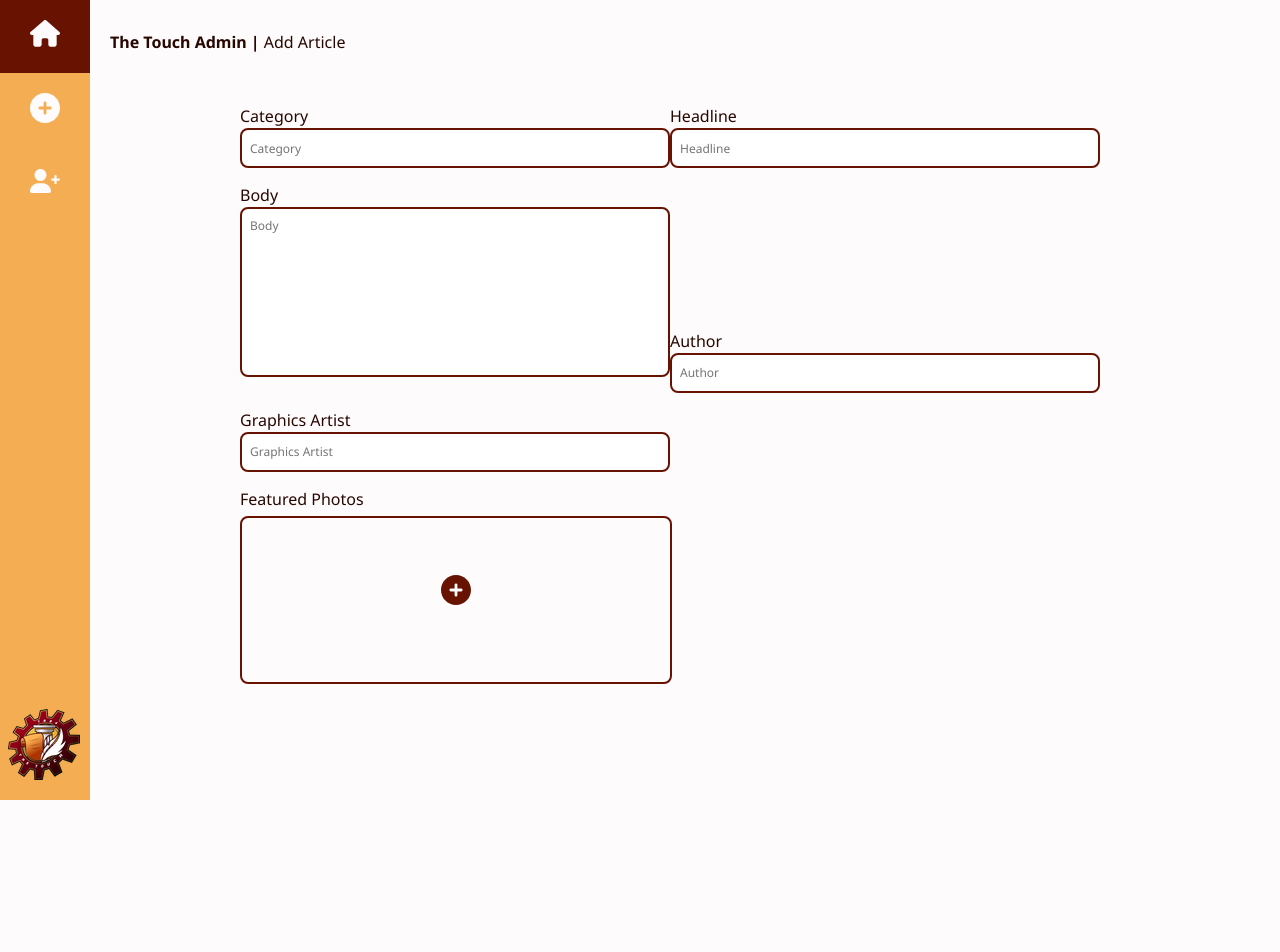
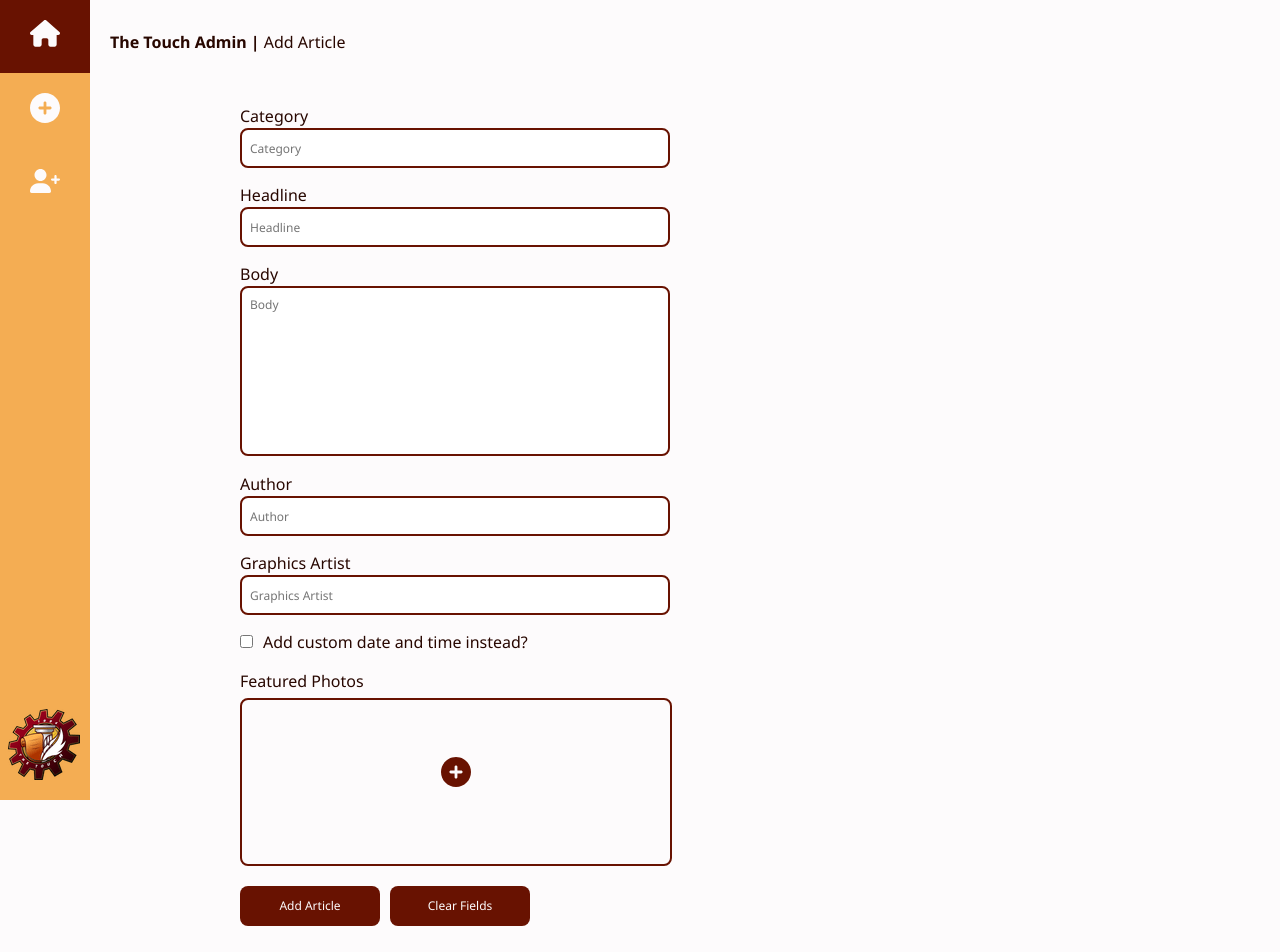
Before and after one commit to chrisg25/thetouch-v2, a React (Vite) app in the folder admin-client/: page / in a window 1280 px wide. Shown: the top 952 px of the page. Before the commit the page ends 800 px from the top, so only its background shows below. Built offline with nearby package versions, Linux system fonts and the light colour scheme.

Commit message:
added custom date time input and error handler

```diff
--- a/admin-client/src/components/inputs/CustomInput.tsx
+++ b/admin-client/src/components/inputs/CustomInput.tsx
@@ -12,16 +12,28 @@ import PlusIcon from "../icons/PlusIcon";
 interface CustomInputProps {
   labelPlaceholder: string;
   value?: string;
+  dateValue?: string;
+  timeValue?: string;
   photos?: PhotoType[];
   type: string;
   inputName: string;
+  hasCustomDate?: boolean;
+  errors: ErrorType[];
   onChange: (e: ChangeEvent<HTMLInputElement | HTMLTextAreaElement>) => void;
   onRemovePhoto?: (photoId: string) => void;
   onSelectedItemHandler?: (inputName: string, name: string, id: number) => void;
+  onClearDateTimeValues?: () => void;
+  onHasCustomDateHandler?: () => void;
+  onRemoveError: (errorFor: string) => void;
 }
 interface PhotoType {
   id: string;
   url: string;
+}
+
+interface ErrorType {
+  for: string;
+  message: string;
 }
 
 const CustomInput: FC<CustomInputProps> = ({
@@ -30,18 +42,25 @@ const CustomInput: FC<CustomInputProps> = ({
   labelPlaceholder,
   type,
   inputName,
+  dateValue,
+  timeValue,
+  errors,
+  hasCustomDate,
   onChange,
   onRemovePhoto,
   onSelectedItemHandler,
+  onClearDateTimeValues,
+  onHasCustomDateHandler,
+  onRemoveError,
 }) => {
   // state for showing dropdown if inputType = "dropdown"
   const [showDropdown, setShowDropdown] = useState<boolean>(false);
   const fileInputRef = useRef<HTMLInputElement | null>(null);
 
   let inputComponent: ReactNode;
-  if (type === "dropdown") {
+  if (type === "text") {
     inputComponent = (
-      <>
+      <div>
         <label className="add-articles__category-label" htmlFor="category">
           {labelPlaceholder}
           <input
@@ -51,9 +70,36 @@ const CustomInput: FC<CustomInputProps> = ({
             placeholder={labelPlaceholder}
             value={value}
             onChange={onChange}
-            onFocus={() => setShowDropdown((prevState) => true)}
+            onFocus={() => onRemoveError(inputName)}
           />
         </label>
+        {errors.findIndex((err) => err.for === inputName) > -1 && (
+          <h1 style={{ color: "red" }}>Field Required!</h1>
+        )}
+      </div>
+    );
+  }
+  if (type === "dropdown") {
+    inputComponent = (
+      <div>
+        <label className="add-articles__category-label" htmlFor="category">
+          {labelPlaceholder}
+          <input
+            className="add-articles__input-field"
+            name={inputName}
+            type="text"
+            placeholder={labelPlaceholder}
+            value={value}
+            onChange={onChange}
+            onFocus={() => {
+              onRemoveError(inputName);
+              setShowDropdown((prevState) => true);
+            }}
+          />
+        </label>
+        {errors.findIndex((err) => err.for === inputName) > -1 && (
+          <h1 style={{ color: "red" }}>Field Required!</h1>
+        )}
         <Dropdown
           inputName={inputName}
           value={value as string}
@@ -61,6 +107,69 @@ const CustomInput: FC<CustomInputProps> = ({
           setShowDropdown={() => setShowDropdown((prevState) => !prevState)}
           onSelectedItemHandler={onSelectedItemHandler}
         />
+      </div>
+    );
+  }
+  if (type === "dateTime") {
+    inputComponent = (
+      <>
+        <label
+          className="add-articles__category-label"
+          htmlFor="checkbox"
+          style={{ display: "block" }}
+        >
+          <input
+            id="checkbox"
+            name="checkboxx"
+            type="checkbox"
+            style={{ marginRight: "10px", marginTop: "4px" }}
+            onClick={() => {
+              onHasCustomDateHandler?.();
+              onClearDateTimeValues?.();
+            }}
+          />
+          Add custom date and time instead?
+        </label>
+        {hasCustomDate && (
+          <>
+            <div>
+              <label className="add-articles__category-label" htmlFor="date">
+                Date
+                <input
+                  name="date"
+                  className="add-articles__input-field"
+                  type="date"
+                  onChange={onChange}
+                  value={dateValue}
+                  style={{ display: "block" }}
+                  onFocus={() => onRemoveError("date")}
+                />
+              </label>
+              {hasCustomDate &&
+                errors.findIndex((err) => err.for === "date") > -1 && (
+                  <h1 style={{ color: "red" }}>Field Required!</h1>
+                )}
+            </div>
+            <div>
+              <label className="add-articles__category-label" htmlFor="time">
+                Time
+                <input
+                  name="time"
+                  type="time"
+                  className="add-articles__input-field"
+                  onChange={onChange}
+                  value={timeValue}
+                  style={{ display: "block" }}
+                  onFocus={() => onRemoveError("time")}
+                />
+                {hasCustomDate &&
+                  errors.findIndex((err) => err.for === "time") > -1 && (
+                    <h1 style={{ color: "red" }}>Field Required!</h1>
+                  )}
+              </label>
+            </div>
+          </>
+        )}
       </>
     );
   }
@@ -101,23 +210,10 @@ const CustomInput: FC<CustomInputProps> = ({
       </div>
     );
   }
-  if (type === "text") {
-    inputComponent = (
-      <label className="add-articles__category-label" htmlFor="category">
-        {labelPlaceholder}
-        <input
-          className="add-articles__input-field"
-          name={inputName}
-          type="text"
-          placeholder={labelPlaceholder}
-          value={value}
-          onChange={onChange}
-        />
-      </label>
-    );
-  }
+
   if (type === "textarea") {
     inputComponent = (
+      <>
         <label className="add-articles__category-label" htmlFor="category">
           {labelPlaceholder}
           <textarea
@@ -126,8 +222,13 @@ const CustomInput: FC<CustomInputProps> = ({
             placeholder={labelPlaceholder}
             value={value}
             onChange={onChange}
+            onFocus={() => onRemoveError(inputName)}
           />
         </label>
+        {errors.findIndex((err) => err.for === inputName) > -1 && (
+          <h1 style={{ color: "red" }}>Field Required!</h1>
+        )}
+      </>
     );
   }
 
--- a/admin-client/src/hooks/useArticleInputHandler.tsx
+++ b/admin-client/src/hooks/useArticleInputHandler.tsx
@@ -3,7 +3,7 @@ import { useLocation } from "react-router-dom";
 import { v4 as uuid } from "uuid";
 
 interface ArticleType {
-  category: "";
+  category: string;
   headline: string;
   body: string;
   authored_by: string;
@@ -13,11 +13,18 @@ interface ArticleType {
   photos: PhotoType[];
   date?: string;
   time?: string;
+  createdAt?: string;
+  error?: string;
 }
 
 interface PhotoType {
   id: string;
   url: string;
+}
+
+interface ErrorType {
+  for: string;
+  message: string;
 }
 
 const useInputHandler = () => {
@@ -30,9 +37,13 @@ const useInputHandler = () => {
     graphics_by: "",
     graphics_by_id: null,
     photos: [],
+    date: "",
+    time: "",
   });
+  const [errors, setErrors] = useState<ErrorType[]>([]);
   const { pathname } = useLocation();
-
+  // state for showing custom date and time input
+  const [hasCustomDate, setHasCustomDate] = useState<boolean>(false);
   useEffect(() => {
     // Fetch Article Details to be edited
   }, [pathname]);
@@ -67,9 +78,13 @@ const useInputHandler = () => {
         ...prevState,
         [e.target.name]: e.target.value,
       }));
+      setErrors((prevErrors) => [
+        ...prevErrors.filter((err) => err.for !== e.target.name),
+      ]);
     }
   };
 
+  // Removes a photo from articleDetails.photo
   const onRemovePhoto = (photoId: string) => {
     setArticleDetails((prevState) => ({
       ...prevState,
@@ -89,11 +104,39 @@ const useInputHandler = () => {
     }));
   };
 
+  const onClearDateTimeValues = () => {
+    setArticleDetails((prevState) => ({
+      ...prevState,
+      date: "",
+      time: "",
+    }));
+  };
+
+  const onErrorOccured = (errorDetails: ErrorType) => {
+    setErrors((prevState) => [...prevState, errorDetails]);
+  };
+
+  const onRemoveError = (errorFor: string) => {
+    setErrors((prevErrors) => [
+      ...prevErrors.filter((error) => error.for !== errorFor),
+    ]);
+  };
+
+  const onHasCustomDateHandler = () => {
+    setHasCustomDate((prevState) => !prevState);
+  };
+
   return {
     articleDetails,
+    errors,
+    hasCustomDate,
     onInputChangeHandler,
     onSelectedItemHandler,
     onRemovePhoto,
+    onClearDateTimeValues,
+    onErrorOccured,
+    onRemoveError,
+    onHasCustomDateHandler,
   };
 };
 
--- /dev/null
+++ b/admin-client/src/hooks/useErrorHandler.tsx
@@ -0,0 +1,28 @@
+import { useState } from "react";
+
+interface ErrorType {
+  for: string;
+  message: string;
+}
+
+const useErrorHandler = () => {
+  const [errors, setErrors] = useState<ErrorType[]>([]);
+
+  const onErrorOccured = (errorDetails: ErrorType) => {
+    setErrors((prevState) => [...prevState, errorDetails]);
+  };
+
+  const onRemoveError = (errorFor: string) => {
+    setErrors((prevErrors) => [
+      ...prevErrors.filter((error) => error.for !== errorFor),
+    ]);
+  };
+
+  return {
+    errors,
+    onErrorOccured,
+    onRemoveError,
+  };
+};
+
+export default useErrorHandler;
--- a/admin-client/src/pages/AddArticle.tsx
+++ b/admin-client/src/pages/AddArticle.tsx
@@ -1,14 +1,94 @@
-import React from "react";
+import React, { useState } from "react";
 import CustomInput from "../components/inputs/CustomInput";
 import useArticleInputHandler from "../hooks/useArticleInputHandler";
+import useErrorHandler from "../hooks/useErrorHandler";
+import * as dayjs from "dayjs";
+
+interface PhotoType {
+  id: string;
+  url: string;
+}
 
 const AddArticle = () => {
   const {
     articleDetails,
+    hasCustomDate,
     onInputChangeHandler,
     onRemovePhoto,
     onSelectedItemHandler,
+    onHasCustomDateHandler,
   } = useArticleInputHandler();
+
+  const { errors, onErrorOccured, onRemoveError } = useErrorHandler();
+
+  const inputValidator = (): boolean => {
+    let isValidated = true;
+    for (const detail in articleDetails) {
+      if (
+        articleDetails[detail as keyof typeof articleDetails]
+          ?.toString()
+          .trim() === "" &&
+        detail !== "photos" &&
+        detail !== "time" &&
+        detail !== "date"
+      ) {
+        onErrorOccured({
+          for: detail,
+          message: "Field Required!",
+        });
+        isValidated = false;
+      }
+      if (hasCustomDate) {
+        if (articleDetails["date"]?.toString().trim() === "") {
+          onErrorOccured({
+            for: "date",
+            message: "Field Required!",
+          });
+          isValidated = false;
+        }
+        if (articleDetails["time"]?.toString().trim() === "") {
+          onErrorOccured({
+            for: "time",
+            message: "Field Required!",
+          });
+          isValidated = false;
+        }
+      }
+    }
+    return isValidated;
+  };
+
+  const addArticle = async () => {
+    const isValidated = inputValidator();
+
+    if (isValidated) {
+      let body = {
+        ...articleDetails,
+      };
+      body = {
+        ...articleDetails,
+        photos: articleDetails.photos.map((photo) => photo.url) as any,
+        createdAt: !hasCustomDate
+          ? dayjs().format("YYYY-MM-DD hh:mm")
+          : dayjs(`${articleDetails.date} ${articleDetails.time}`).format(
+              "YYYY-MM-DD hh:mm"
+            ),
+      };
+      delete body.date;
+      delete body.time;
+      console.log(body.createdAt, "body");
+      const response = await fetch("http://localhost:5000/articles", {
+        method: "POST",
+        headers: {
+          "Content-Type": "application/json",
+        },
+        body: JSON.stringify(body),
+      });
+      const data = await response.json();
+    } else {
+      return;
+    }
+  };
 
   return (
     <div className="add-articles">
@@ -18,6 +98,8 @@ const AddArticle = () => {
         labelPlaceholder="Category"
         inputName="category"
         type="text"
+        errors={errors}
+        onRemoveError={onRemoveError}
       />
       <CustomInput
         value={articleDetails.headline}
@@ -25,6 +107,8 @@ const AddArticle = () => {
         labelPlaceholder="Headline"
         inputName="headline"
         type="text"
+        errors={errors}
+        onRemoveError={onRemoveError}
       />
       <CustomInput
         value={articleDetails.body}
@@ -32,6 +116,8 @@ const AddArticle = () => {
         labelPlaceholder="Body"
         inputName="body"
         type="textarea"
+        errors={errors}
+        onRemoveError={onRemoveError}
       />
       <CustomInput
         value={articleDetails.authored_by}
@@ -40,6 +126,8 @@ const AddArticle = () => {
         inputName="authored_by"
         type="dropdown"
         onSelectedItemHandler={onSelectedItemHandler}
+        errors={errors}
+        onRemoveError={onRemoveError}
       />
       <CustomInput
         value={articleDetails.graphics_by}
@@ -48,6 +136,20 @@ const AddArticle = () => {
         inputName="graphics_by"
         type="dropdown"
         onSelectedItemHandler={onSelectedItemHandler}
+        errors={errors}
+        onRemoveError={onRemoveError}
+      />
+      <CustomInput
+        onChange={onInputChangeHandler}
+        labelPlaceholder="Graphics Artist"
+        inputName="graphics_by"
+        type="dateTime"
+        dateValue={articleDetails.date}
+        timeValue={articleDetails.time}
+        errors={errors}
+        hasCustomDate={hasCustomDate}
+        onHasCustomDateHandler={onHasCustomDateHandler}
+        onRemoveError={onRemoveError}
       />
       <CustomInput
         photos={articleDetails.photos}
@@ -56,7 +158,13 @@ const AddArticle = () => {
         inputName="photos"
         type="file"
         onRemovePhoto={onRemovePhoto}
+        errors={errors}
+        onRemoveError={onRemoveError}
       />
+      <button className="add-articles__button" onClick={() => addArticle()}>
+        Add Article
+      </button>
+      <button className="add-articles__button">Clear Fields</button>
     </div>
   );
 };
```
Lines whose indentation alone changed are shown as unchanged.
